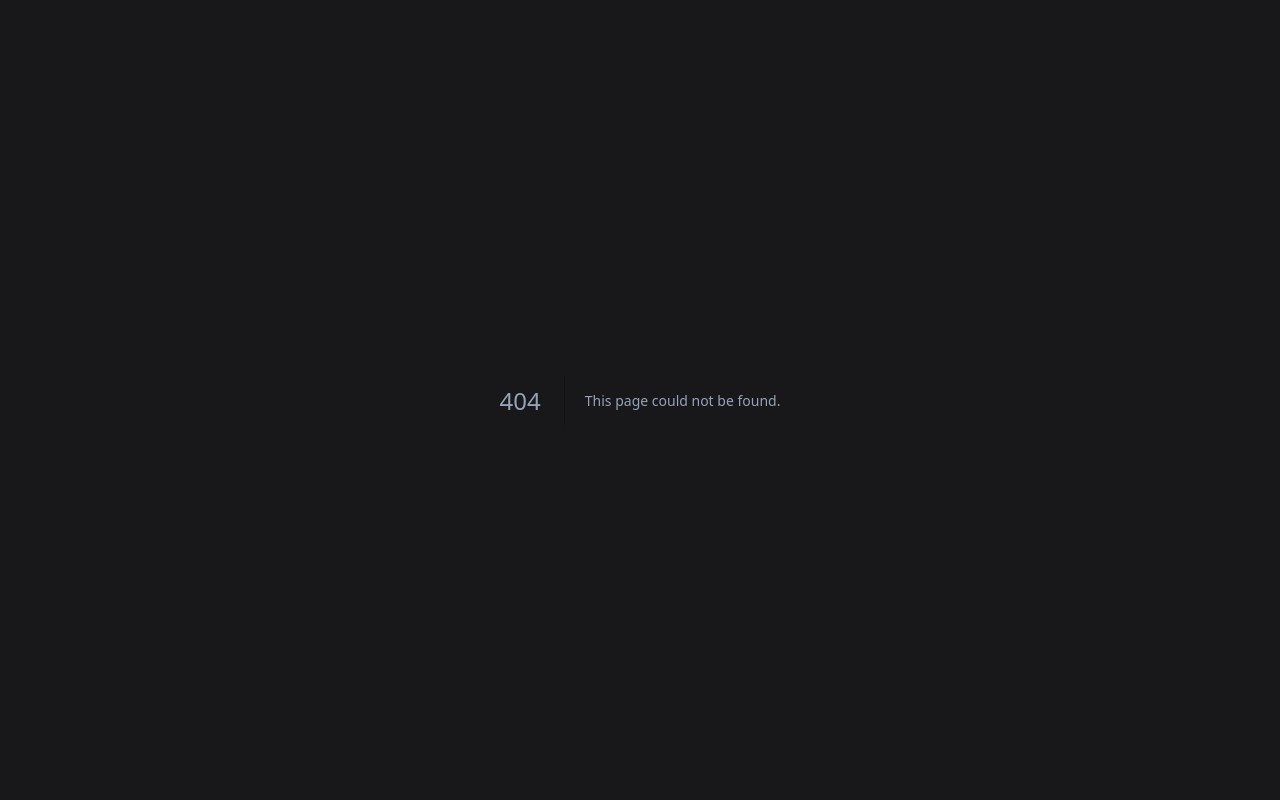
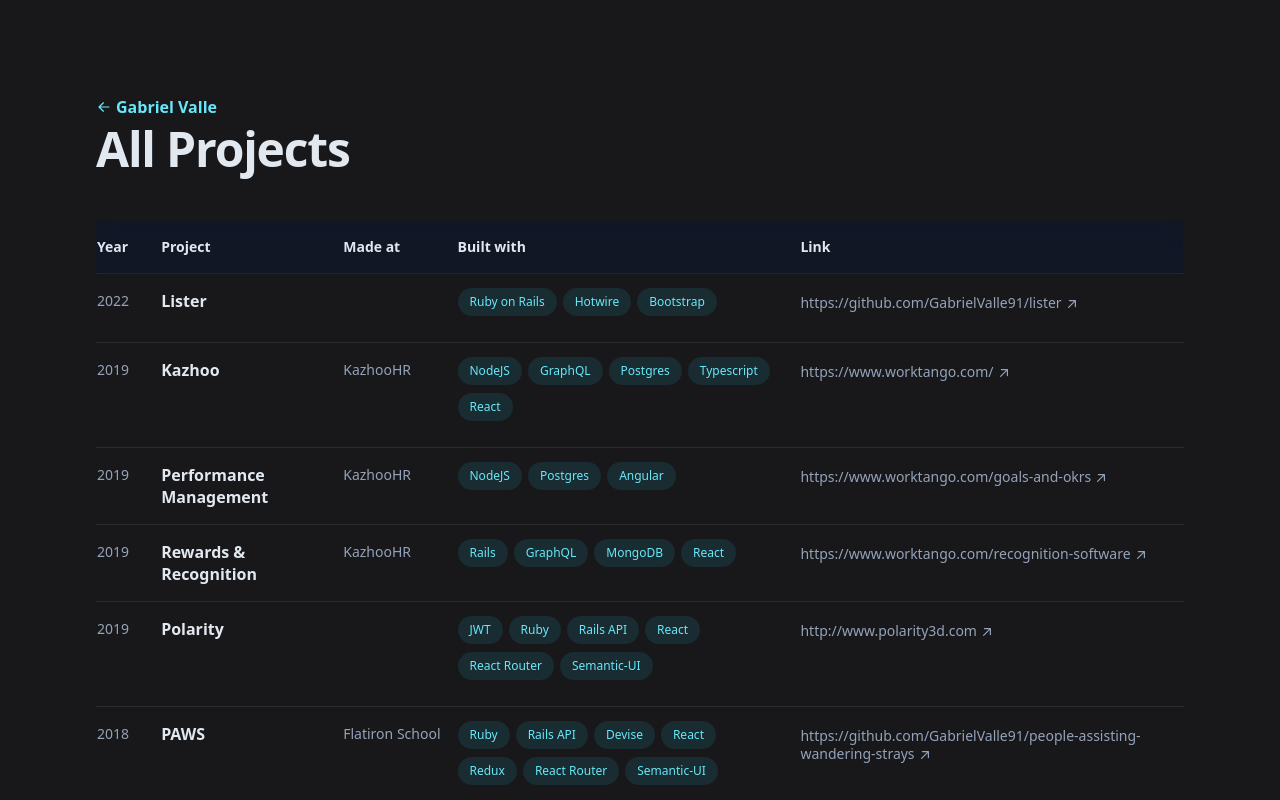
Before and after one commit to GabrielValle91/portfolio, a Next.js app: page /portfolio/archive in a window 1280 px wide. Before the commit this address had no page. Shown: the top 800 px of the page. Built offline with nearby package versions, Linux system fonts and the light colour scheme.

Commit message:
setup base path for nextjs

```diff
--- a/app/archive/page.tsx
+++ b/app/archive/page.tsx
@@ -6,7 +6,7 @@
     <div className='lg:py-24'>
       <Link
         className='group mb-2 inline-flex items-center font-semibold leading-tight text-cyan-300'
-        href='/portfolio'
+        href='/'
       >
         <svg
           xmlns='http://www.w3.org/2000/svg'
--- a/app/components/header.tsx
+++ b/app/components/header.tsx
@@ -7,7 +7,7 @@
     <header className='lg:sticky lg:top-0 lg:flex lg:max-h-screen lg:w-2/4 lg:flex-col lg:justify-between lg:py-24'>
       <div>
         <h1 className='text-4xl font-bold tracking-tight text-slate-200 sm:text-5xl'>
-          <Link href='/portfolio'>Gabriel Valle</Link>
+          <Link href='/'>Gabriel Valle</Link>
         </h1>
         <h2 className='mt-3 text-lg font-medium tracking-tight text-slate-200 sm:text-xl'>
           Data Analyst and Software Engineer
--- a/next.config.js
+++ b/next.config.js
@@ -1,6 +1,7 @@
 /** @type {import('next').NextConfig} */
 const nextConfig = {
   output: 'export',
+  basePath: '/portfolio',
   images: {
     domains: ['i.imgur.com', 'medium.com', 'cdn-images-1.medium.com'],
   },
```
